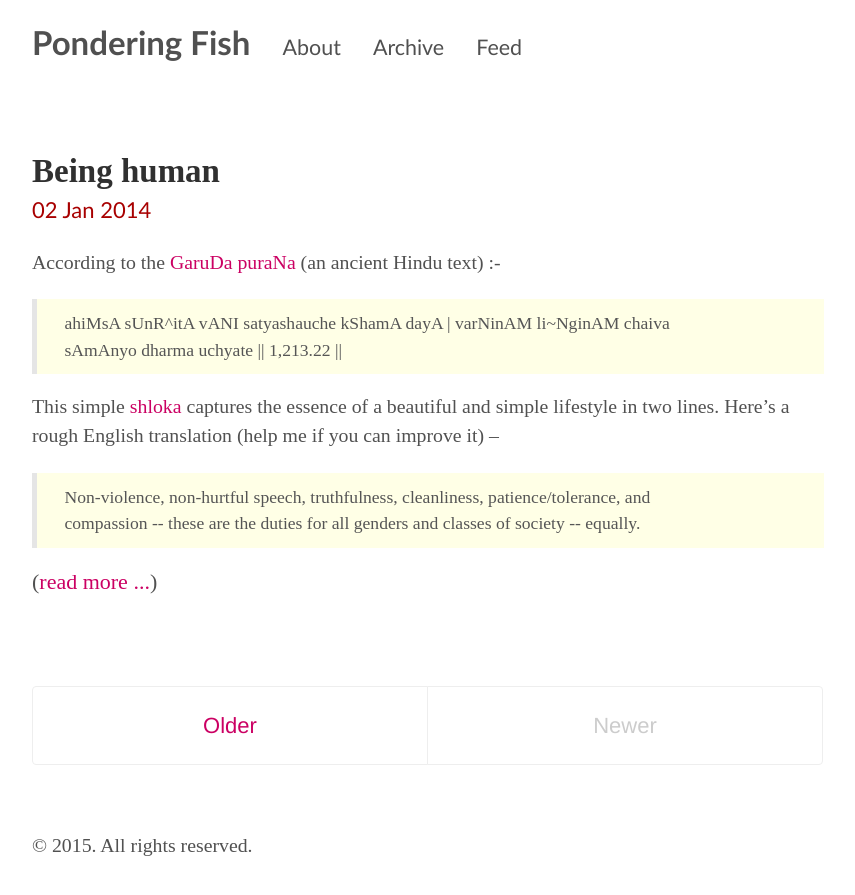
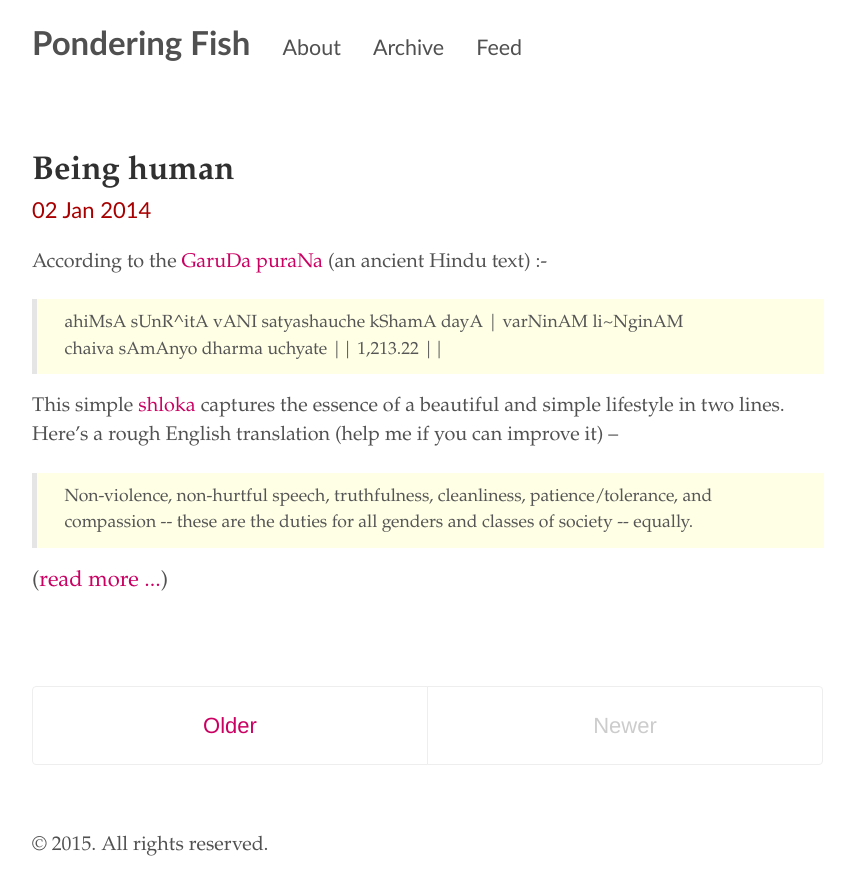
Before and after one commit to ponderingfish/ponderingfish.github.io, a Jekyll site: the page built from index.html, in a window 1280 px wide. Shown: the top 895 px of the page, without its empty margins (212-1067 px from the left). Built offline with Jekyll 4.4.1, drawn with Linux system fonts in a browser that asks for light colours; the list of posts is cut into pages by our own code.

Commit message:
reverted font

```diff
--- a/public/css/poole.css
+++ b/public/css/poole.css
@@ -47,8 +47,7 @@ body {
   padding: 0;
 }
 html {
-  font-family: 'Vollkorn', serif;
-  /*font-family: Garamond,Baskerville,Baskerville Old Face,Hoefler Text,Times New Roman,serif;*/
+  font-family: Garamond,Baskerville,Baskerville Old Face,Hoefler Text,Times New Roman,serif;
   /*font-family: Georgia,"DejaVu Serif",Times,"Times New Roman",serif;*/
   /*font-family: "Palatino Linotype","Book Antiqua","Palatino",serif;*/
   font-size: 18px;
```
Also changed, not shown: 1 other file.
